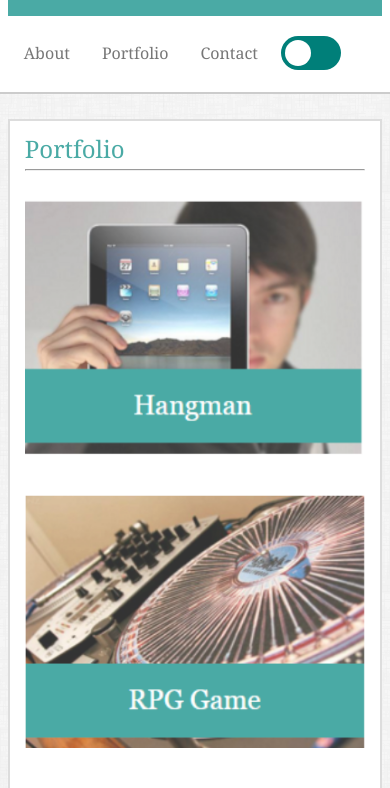
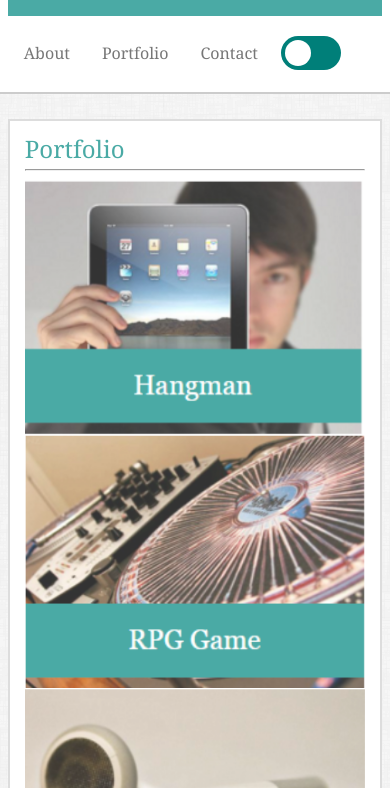
Before and after one commit to mkenned22/Responsive-Portfolio, a plain HTML site: page portfolio.html in a window 390 px wide. Shown: the part 56-844 px from the top of the page. Drawn offline with Linux system fonts and the light colour scheme.

Commit message:
final homework2 responsive assignment

```diff
--- a/assets/style.css
+++ b/assets/style.css
@@ -306,6 +306,13 @@ input:checked + label:after {
         /* The main section content is 650px wide. */
         width: 96%;
     }
+
+    #portfolioProjects1, #portfolioProjects2, #portfolioProjects3, #portfolioProjects4, #portfolioProjects5 {
+        width: 47%;
+        height: auto;
+        margin: auto;
+    }
+
 }
 
 @media screen and (max-width: 640px) {
@@ -356,4 +363,10 @@ input:checked + label:after {
         width: 96%;
     }
 
+    #portfolioProjects1, #portfolioProjects2, #portfolioProjects3, #portfolioProjects4, #portfolioProjects5 {
+        width: 100%;
+        height: auto;
+        margin: auto;
+    }
+
 }
```
